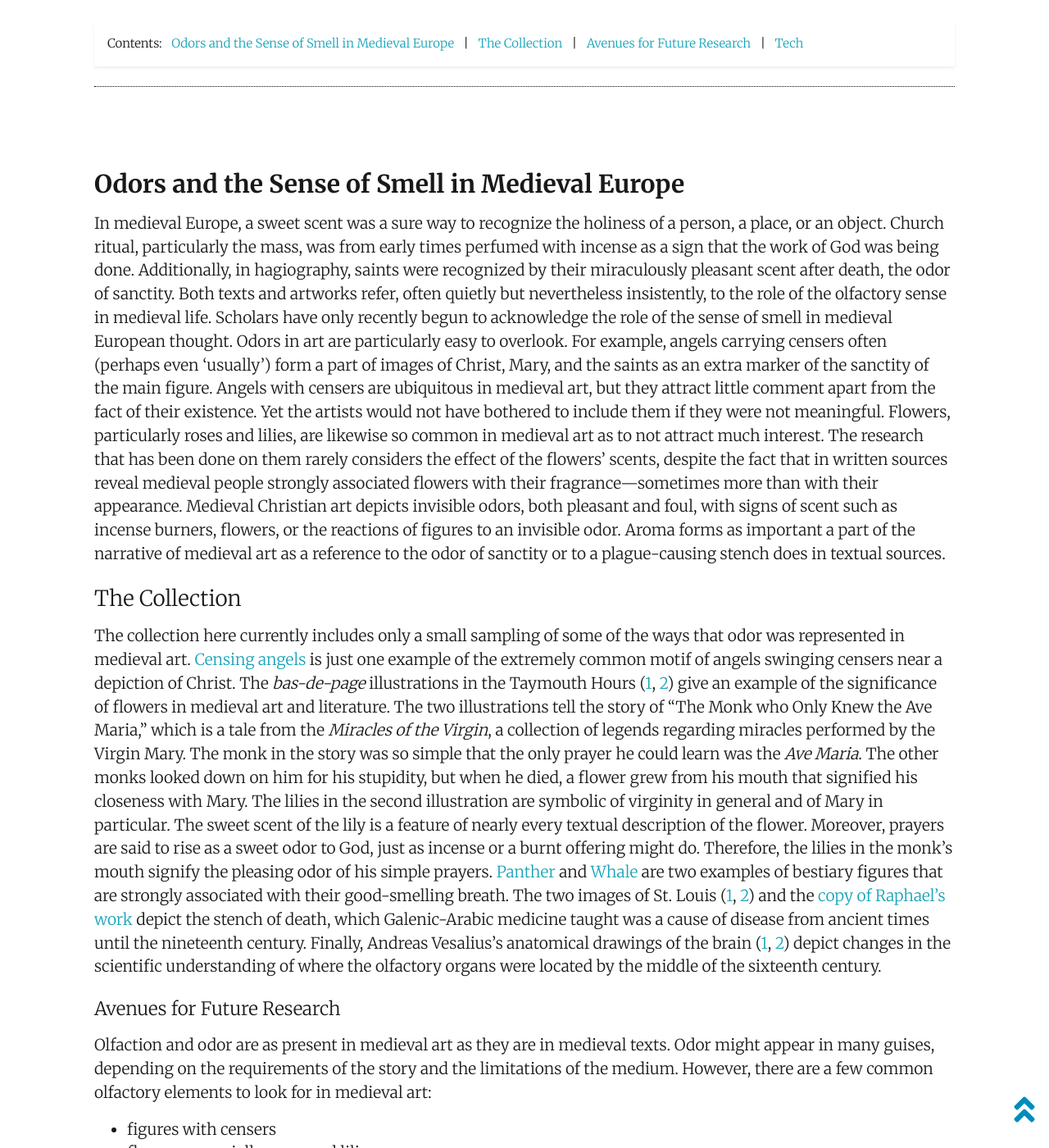
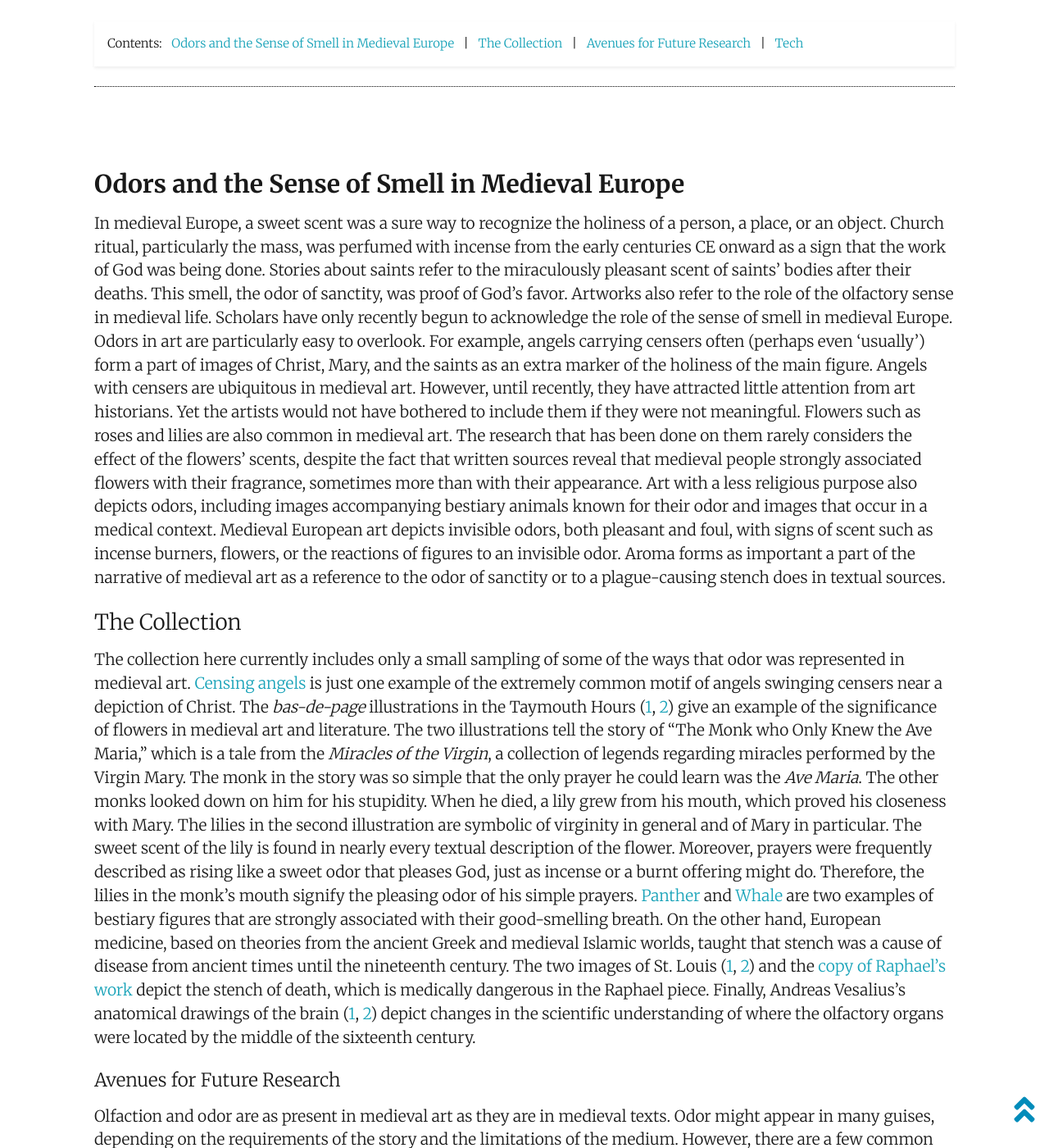
Before and after one commit to SensusOlfactus/medievalsmells, a Jekyll site: the page built from pages/about.md, in a window 1280 px wide and 1400 px high, scrolled down 614 px. Shown: the whole window at 82% size. Built offline with Jekyll 4.4.1, drawn with Linux system fonts in a browser that asks for light colours; nearby versions of some CDN libraries; some of the changed text lies outside the part shown.

Commit message:
attempting to update about page

```diff
--- a/pages/about.md
+++ b/pages/about.md
@@ -15,17 +15,16 @@ credits: true
 ## Odors and the Sense of Smell in Medieval Europe
 
 In medieval Europe, a sweet scent was a sure way to recognize the holiness of a person, a place, or an object.
-Church ritual, particularly the mass, was from early times perfumed with incense as a sign that the work of God was being done.
-Additionally, in hagiography, saints were recognized by their miraculously pleasant scent after death, the odor of sanctity.
-Both texts and artworks refer, often quietly but nevertheless insistently, to the role of the olfactory sense in medieval life.
-Scholars have only recently begun to acknowledge the role of the sense of smell in medieval European thought.
-Odors in art are particularly easy to overlook.
-For example, angels carrying censers often (perhaps even ‘usually’) form a part of images of Christ, Mary, and the saints as an extra marker of the sanctity of the main figure.
-Angels with censers are ubiquitous in medieval art, but they attract little comment apart from the fact of their existence.
-Yet the artists would not have bothered to include them if they were not meaningful.
-Flowers, particularly roses and lilies, are likewise so common in medieval art as to not attract much interest.
-The research that has been done on them rarely considers the effect of the flowers’ scents, despite the fact that in written sources reveal medieval people strongly associated flowers with their fragrance—sometimes more than with their appearance.
-Medieval Christian art depicts invisible odors, both pleasant and foul, with signs of scent such as incense burners, flowers, or the reactions of figures to an invisible odor.
+Church ritual, particularly the mass, was perfumed with incense from the early centuries CE onward as a sign that the work of God was being done.
+Stories about saints refer to the miraculously pleasant scent of saints’ bodies after their deaths.
+This smell, the odor of sanctity, was proof of God’s favor. Artworks also refer to the role of the olfactory sense in medieval life.
+Scholars have only recently begun to acknowledge the role of the sense of smell in medieval Europe.
+Odors in art are particularly easy to overlook. For example, angels carrying censers often (perhaps even ‘usually’) form a part of images of Christ, Mary, and the saints as an extra marker of the holiness of the main figure.
+Angels with censers are ubiquitous in medieval art. However, until recently, they have attracted little attention from art historians.
+Yet the artists would not have bothered to include them if they were not meaningful. Flowers such as roses and lilies are also common in medieval art.
+The research that has been done on them rarely considers the effect of the flowers’ scents, despite the fact that written sources reveal that medieval people strongly associated flowers with their fragrance, sometimes more than with their appearance.
+Art with a less religious purpose also depicts odors, including images accompanying bestiary animals known for their odor and images that occur in a medical context.
+Medieval European art depicts invisible odors, both pleasant and foul, with signs of scent such as incense burners, flowers, or the reactions of figures to an invisible odor.
 Aroma forms as important a part of the narrative of medieval art as a reference to the odor of sanctity or to a plague-causing stench does in textual sources.
 
 ### The Collection
@@ -35,13 +34,14 @@ The collection here currently includes only a small sampling of some of the ways
 The *bas-de-page* illustrations in the Taymouth Hours ([1](https://sensusolfactus.github.io/medievalsmells/item.html?id=smell002), [2](https://sensusolfactus.github.io/medievalsmells/item.html?id=smell003)) give an example of the significance of flowers in medieval art and literature.
 The two illustrations tell the story of “The Monk who Only Knew the Ave Maria,” which is a tale from the *Miracles of the Virgin*, a collection of legends regarding miracles performed by the Virgin Mary.
 The monk in the story was so simple that the only prayer he could learn was the *Ave Maria*.
-The other monks looked down on him for his stupidity, but when he died, a flower grew from his mouth that signified his closeness with Mary.
+The other monks looked down on him for his stupidity. When he died, a lily grew from his mouth, which proved his closeness with Mary.
 The lilies in the second illustration are symbolic of virginity in general and of Mary in particular.
-The sweet scent of the lily is a feature of nearly every textual description of the flower.
-Moreover, prayers are said to rise as a sweet odor to God, just as incense or a burnt offering might do.
+The sweet scent of the lily is found in nearly every textual description of the flower.
+Moreover, prayers were frequently described as rising like a sweet odor that pleases God, just as incense or a burnt offering might do.
 Therefore, the lilies in the monk’s mouth signify the pleasing odor of his simple prayers.
 [Panther](https://sensusolfactus.github.io/medievalsmells/item.html?id=smell004) and [Whale](https://sensusolfactus.github.io/medievalsmells/item.html?id=smell005) are two examples of bestiary figures that are strongly associated with their good-smelling breath.
-The two images of St. Louis ([1](https://sensusolfactus.github.io/medievalsmells/item.html?id=smell006), [2](https://sensusolfactus.github.io/medievalsmells/item.html?id=smell007)) and the [copy of Raphael’s work](https://sensusolfactus.github.io/medievalsmells/item.html?id=smell008) depict the stench of death, which Galenic-Arabic medicine taught was a cause of disease from ancient times until the nineteenth century.
+On the other hand, European medicine, based on theories from the ancient Greek and medieval Islamic worlds, taught that stench was a cause of disease from ancient times until the nineteenth century.
+The two images of St. Louis ([1](https://sensusolfactus.github.io/medievalsmells/item.html?id=smell006), [2](https://sensusolfactus.github.io/medievalsmells/item.html?id=smell007)) and the [copy of Raphael’s work](https://sensusolfactus.github.io/medievalsmells/item.html?id=smell008) depict the stench of death, which is medically dangerous in the Raphael piece.
 Finally, Andreas Vesalius’s anatomical drawings of the brain ([1](https://sensusolfactus.github.io/medievalsmells/item.html?id=smell009), [2](https://sensusolfactus.github.io/medievalsmells/item.html?id=smell010)) depict changes in the scientific understanding of where the olfactory organs were located by the middle of the sixteenth century.
 
 #### Avenues for Future Research
@@ -57,7 +57,7 @@ However, there are a few common olfactory elements to look for in medieval art:
 - figures pointing to their noses or smelling flowers (e.g., the early medieval English [Fuller brooch](https://www.britishmuseum.org/collection/object/H_1952-0404-1))
 
 Certain persons, places, or things might be considered odorous at all times, such as saints, flowers, fires or anything burning, the heavenly Jerusalem, heaven, and hell.
-There is also a lot of work to be done on scientific depictions of odor and olfaction.
+Scientific depictions of odor and olfaction typically show people covering their noses in the presence of a sick or deceased person.
 
 {% include feature/image.html objectid="smell003" %}
 
```
